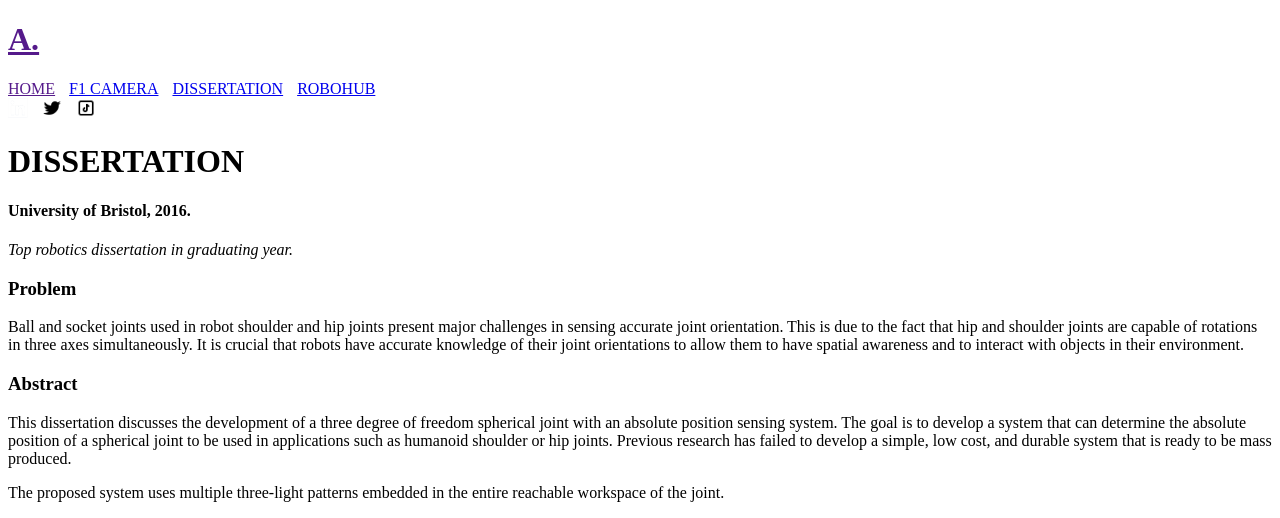
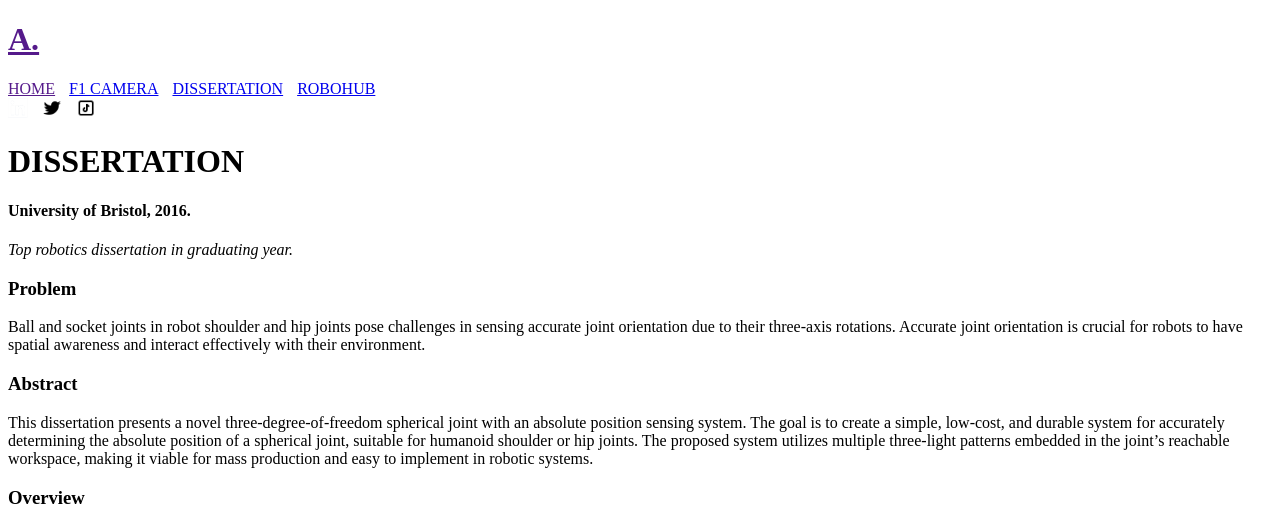
Before and after one commit to abatedemey/personal_website, a Jekyll site: the page built from masters-dissertation.markdown, in a window 1280 px wide. Shown: the top 518 px of the page. Built offline with Jekyll 4.4.1, drawn with Linux system fonts in a browser that asks for light colours; some of the changed text lies outside the part shown.

Commit message:
Update copy

```diff
--- a/docs/atom.xml
+++ b/docs/atom.xml
@@ -4,7 +4,7 @@
  <title>Abate</title>
  <link href="https://abatedemey.github.io/personal_website/atom.xml" rel="self"/>
  <link href="https://abatedemey.github.io/personal_website/"/>
- <updated>2023-04-02T14:20:05-07:00</updated>
+ <updated>2023-08-04T16:58:13-07:00</updated>
  <id>https://abatedemey.github.io/personal_website</id>
  <author>
    <name>Abate De Mey</name>
--- a/masters-dissertation.markdown
+++ b/masters-dissertation.markdown
@@ -7,29 +7,24 @@ title: DISSERTATION
 *Top robotics dissertation in graduating year.*
 
 ### Problem
-
-Ball and socket joints used in robot shoulder and hip joints present major challenges in sensing accurate joint orientation. This is due to the fact that hip and shoulder joints are capable of rotations in three axes simultaneously. It is crucial that robots have accurate knowledge of their joint orientations to allow them to have spatial awareness and to interact with objects in their environment.
+Ball and socket joints in robot shoulder and hip joints pose challenges in sensing accurate joint orientation due to their three-axis rotations. Accurate joint orientation is crucial for robots to have spatial awareness and interact effectively with their environment.
 
 ### Abstract
+This dissertation presents a novel three-degree-of-freedom spherical joint with an absolute position sensing system. The goal is to create a simple, low-cost, and durable system for accurately determining the absolute position of a spherical joint, suitable for humanoid shoulder or hip joints. The proposed system utilizes multiple three-light patterns embedded in the joint's reachable workspace, making it viable for mass production and easy to implement in robotic systems.
 
-This dissertation discusses the development of a three degree of freedom spherical joint with an absolute position sensing system. The goal is to develop a system that can determine the absolute position of a spherical joint to be used in applications such as humanoid shoulder or hip joints. Previous research has failed to develop a simple, low cost, and durable system that is ready to be mass produced.
-
-The proposed system uses multiple three-light patterns embedded in the entire reachable workspace of the joint.
-
-The novel absolute position sensing system uses low cost, readily available components making it viable for mass production, and simple to implement in robotic systems.
+### Overview
+The spherical joint incorporates triangular light patterns embedded at various positions within the socket. A camera within the ball of the joint captures the light pattern positions in the socket as the joint moves. The camera utilizes a 180-degree fisheye lens with an equi-solid/equidistant mapping function.
 
 
-### Overview
+<div style="display: flex; margin-bottom: 60px;">
+  <div style="flex: 1; padding-right: 10px; max-height: 300px;">
+    <img src="/assets/dissertation-light-pattern-view.jpg" alt="Light Patterns in socket" style="max-width: 100%; max-height: 100%; object-fit: contain;">
+    <p style="text-align: center;">Light patterns embedded in socket</p>
+  </div>
+  <div style="flex: 1; padding-left: 10px; max-height: 300px;">
+    <img src="/assets/dissertation-ball-view.jpg" alt="Camera embedded in ball joint" style="max-width: 100%; max-height: 100%; object-fit: contain;">
+    <p style="text-align: center;">Camera embedded in ball joint</p>
+  </div>
+</div>
 
-The spherical joint includes triangular light patterns embedded at various positions within the socket portion of the joint. The light patterns are spaced such that a camera that is placed within the ball portion of the joint is able to view at least one light pattern at any orientation of the joint. The triangular patterns are made out of unique combinations of red, blue, and green.
-
-As the joint moves about, the camera in the ball views the positions of the light patterns in the socket, and send that data to an attached computer. The camera used is a 180 degree field of view fisheye lens using an equi-solid/equidistant mapping function.
-
-
-![light-patterns](/assets/dissertation-light-pattern-view.jpg)
-*Light patterns embedded in socket*
-
-![light-patterns](/assets/dissertation-ball-view.jpg)
-*Camera embedded in ball joint*
-
-Computer vision algorithms use the position of the light patterns in the camera frame to calculate the ZYZ Euler angles of rotation of the joint. This allows the computer to measure the positional data of the joint using the incline/azimuth/twist naming conventinos.
+Computer vision algorithms use the light pattern positions to calculate the ZYZ Euler angles of rotation of the joint, enabling precise measurement of joint positional data using incline/azimuth/twist naming conventions.
```
Also changed, not shown: docs/README.md (+3 -1 lines), docs/image_viewer.html (deleted, +0 -20 lines), docs/index.html (+5 -3 lines), docs/masters-dissertation/index.html (+14 -18 lines), index.markdown (+5 -4 lines), README.md, docs/public/favicon_old.ico (deleted).
